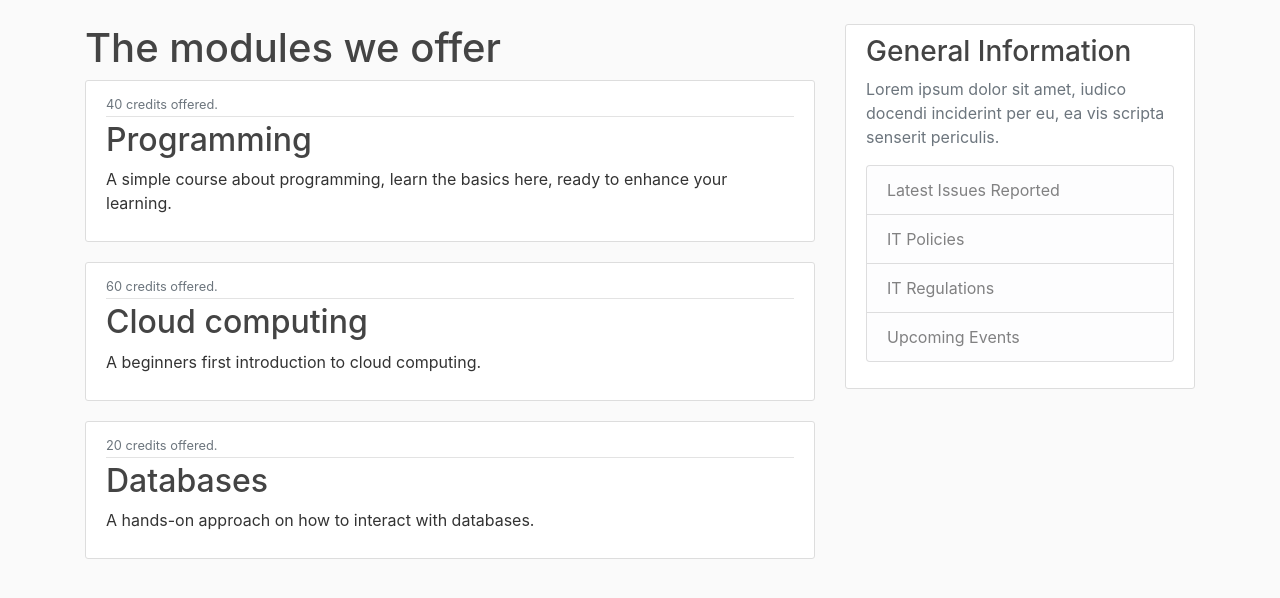
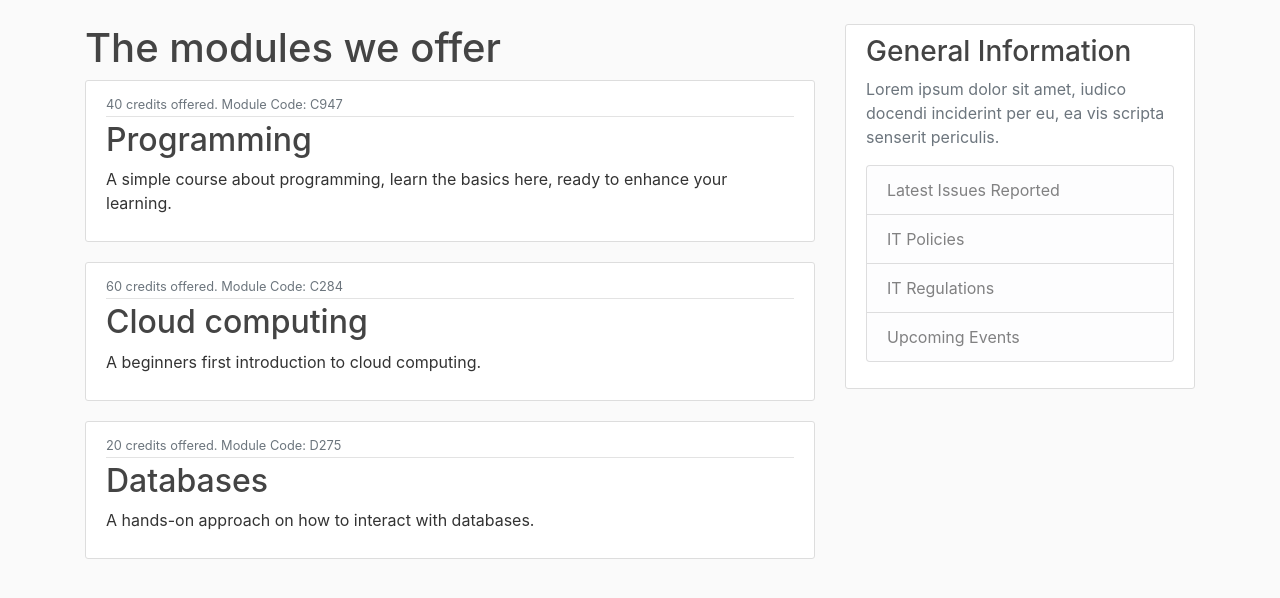
Before and after one commit to C1003593/RegistrationApp, a Django app: page /modules in a window 1280 px wide. Shown: the part 56-654 px from the top of the page. Run offline with Django 3.2, Linux system fonts and the light colour scheme; data comes from the database, SQL or seed files in the repository; some libraries are stand-ins or nearby versions.

Commit message:
Styled modules.html

```diff
--- a/ModuleRegistrationSystem/templates/ModuleRegistrationSystem/modules.html
+++ b/ModuleRegistrationSystem/templates/ModuleRegistrationSystem/modules.html
@@ -5,8 +5,7 @@
     <article class="media content-section">
         <div class="media-body">
             <div class="article-metadata">
-
-                <small class="text-muted">{{ module.credit }} credits offered. </small>
+                <small class="text-muted">{{ module.credit }} credits offered. Module Code: {{ module.code }}</small>
             </div>
             <h2><a class="article-title" href="#">{{ module }}</a></h2>
             <p class="article-content">{{ module.description }}</p>
```
